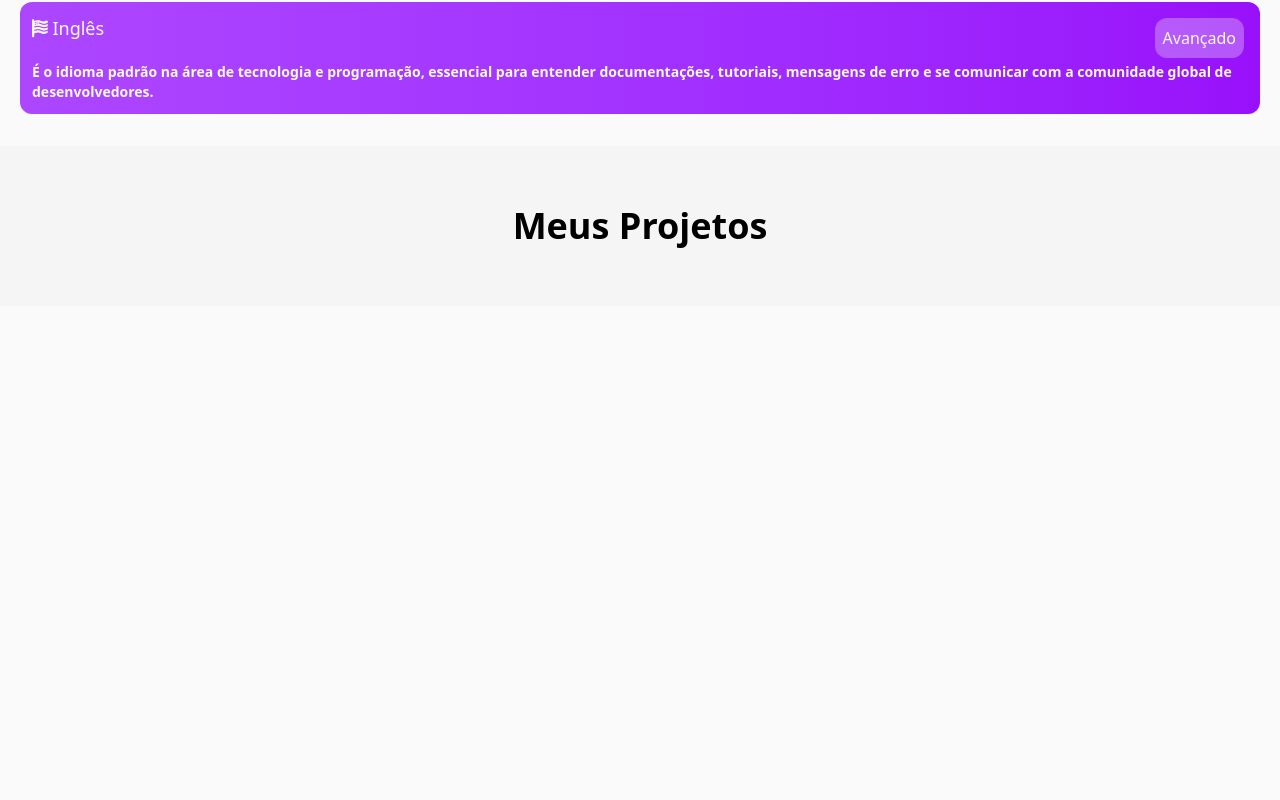
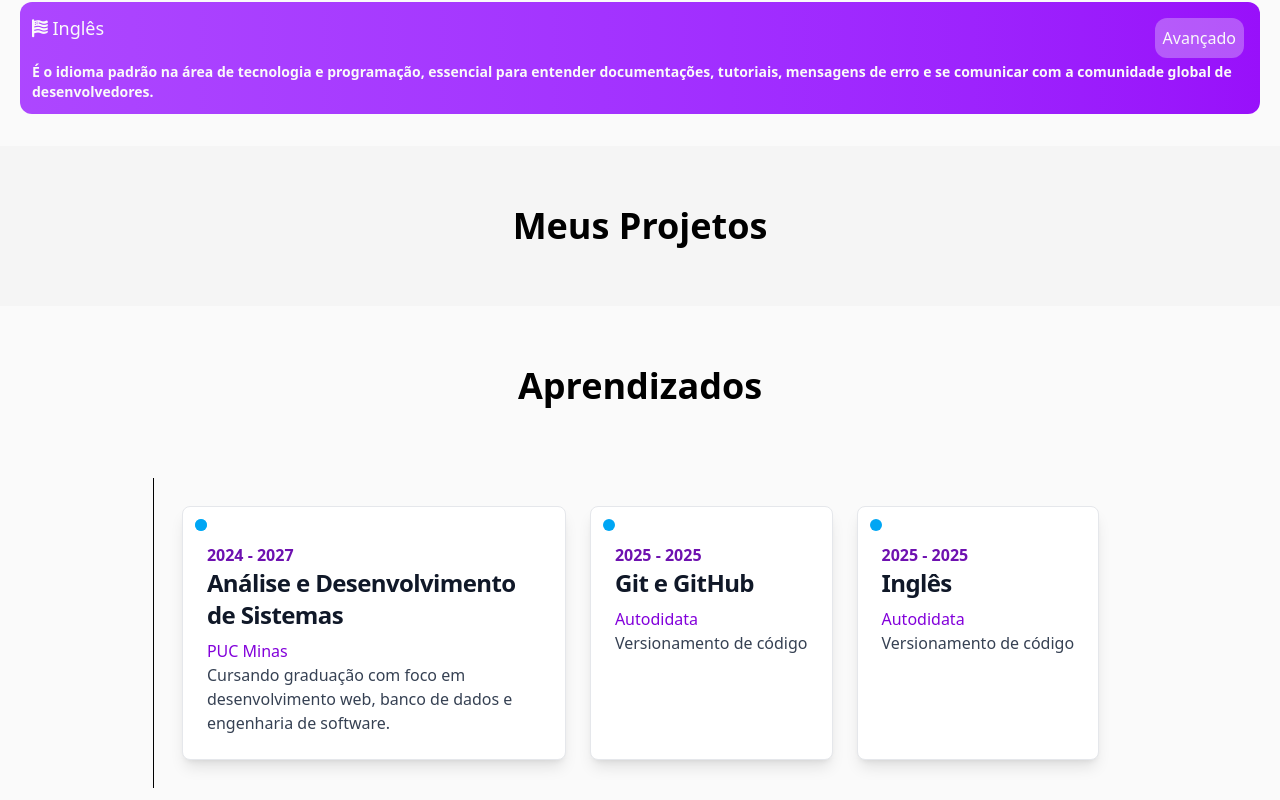
Before and after one commit to JulioFlavio/portfolio-site, a plain HTML site: page index.html in a window 1280 px wide. Shown: the part 2140-2940 px from the top of the page. Before the commit the page ends 2446 px from the top, so only its background shows below. Drawn offline with nearby package versions, Linux system fonts and the light colour scheme; no server answers.

Commit message:
Seção 'Aprendizado' adicionada já com JavaScript

```diff
--- a/css/style.css
+++ b/css/style.css
@@ -93,3 +93,8 @@ input:checked + .slider::before {
   border-radius: 25pt;
   /* background-color: rgba(163, 124, 182, 0.3); */
 }
+
+.ping {
+  background-color: blue;
+  border-radius: 50%;
+}
--- a/db/habilidades.json
+++ b/db/informacoes.json
@@ -76,5 +76,28 @@
       "nivel": "Avançado",
       "descricao": "É o idioma padrão na área de tecnologia e programação, essencial para entender documentações, tutoriais, mensagens de erro e se comunicar com a comunidade global de desenvolvedores."
     }
+  ],
+  "aprendizados": [
+    {
+      "inicio": "2024",
+      "conclusao": "2027",
+      "nome": "Análise e Desenvolvimento de Sistemas",
+      "instituicao": "PUC Minas",
+      "descricao": "Cursando graduação com foco em desenvolvimento web, banco de dados e engenharia de software."
+    },
+    {
+      "inicio": "2025",
+      "conclusao": "2025",
+      "nome": "Git e GitHub",
+      "instituicao": "Autodidata",
+      "descricao": "Versionamento de código"
+    },
+    {
+      "inicio": "2025",
+      "conclusao": "2025",
+      "nome": "Inglês",
+      "instituicao": "Autodidata",
+      "descricao": "Versionamento de código"
+    }
   ]
 }
--- a/index.html
+++ b/index.html
@@ -55,7 +55,7 @@
     </div>
   </section>
 
-  <section class="dark:bg-gray-800 grid justify-items-center py-3 px-5">
+  <section class="bg-neutral-50 dark:bg-gray-800 grid justify-items-center py-3 px-5">
     <h1 class="font-bold text-4xl dark:text-neutral-50 py-15">Sobre Mim</h1>
     <p class="text-gray-800 dark:text-neutral-50 text-start">Olá! Sou um desenvolvedor iniciante com conhecimentos em HTML, CSS, JavaScript e Git. Busco minha primeira oportunidade na área de tecnologia para aprender e crescer profissionalmente.
     <br><br>
@@ -74,23 +74,19 @@
   <section class="grid justify-items-center bg-neutral-100 dark:bg-gray-900">
     <h1 class="font-bold text-4xl dark:text-neutral-50 py-15">Meus Projetos</h1>
     <div id="cards" class="">
-      <!-- <div class="max-w-sm p-6 bg-white border border-gray-200 rounded-lg shadow-sm dark:bg-gray-800 dark:border-gray-700">
-          <a href="#">
-              <h5 class="mb-2 text-2xl font-bold tracking-tight text-gray-900 dark:text-white">Noteworthy technology acquisitions 2021</h5>
-          </a>
-          <p class="mb-3 font-normal text-gray-700 dark:text-gray-400">Here are the biggest enterprise technology acquisitions of 2021 so far, in reverse chronological order.</p>
-          <a href="#" class="inline-flex items-center px-3 py-2 text-sm font-medium text-center text-white bg-blue-700 rounded-lg hover:bg-blue-800 focus:ring-4 focus:outline-none focus:ring-blue-300 dark:bg-blue-600 dark:hover:bg-blue-700 dark:focus:ring-blue-800">
-              Read more
-              <svg class="rtl:rotate-180 w-3.5 h-3.5 ms-2" aria-hidden="true" xmlns="http://www.w3.org/2000/svg" fill="none" viewBox="0 0 14 10">
-                  <path stroke="currentColor" stroke-linecap="round" stroke-linejoin="round" stroke-width="2" d="M1 5h12m0 0L9 1m4 4L9 9"/>
-              </svg>
-          </a>
-      </div> -->
-
+      <!-- JavaScript -->
     </div>
 
 
   </section>
+
+  <section class="grid justify-items-center bg-neutral-50 dark:bg-gray-800">
+    <h1 class="font-bold text-4xl dark:text-neutral-50 py-15">Aprendizados</h1>
+    <div id="formacoes" class="border-l-1 p-4 m-3 flex flex-wrap">
+      <!-- JavaScript -->
+    </div>
+  </section>
+
   <script src="scripts/script.js"></script>
 </body>
 </html>
--- a/scripts/script.js
+++ b/scripts/script.js
@@ -1,24 +1,25 @@
 async function pesquisaJson() {
-  await fetch("db/habilidades.json")
+  await fetch("db/informacoes.json")
   .then((response) => {
     return response.json();
   })
   .then(data => {
 
-    substituiHabilidades(data.habilidades)
-    substituiNivel(data.habilidades)
+    preencheHabilidades(data.habilidades)
+    preencheNivel(data.habilidades)
+    preencheAprendizados(data.aprendizados)
 
   })
 }
 
-function substituiHabilidades(minhasHabilidades) {
+function preencheHabilidades(minhasHabilidades) {
   minhasHabilidades.forEach(habilidade => {
     document.getElementById("habilidades").innerHTML += `
       <span class="habilidades bg-purple-500/25 dark:bg-blue-800/25 dark:text-blue-500">${habilidade.nome}</span>
     `});
 }
 
-function substituiNivel(minhasHabilidades) {
+function preencheNivel(minhasHabilidades) {
   minhasHabilidades.forEach(habilidade => {
     document.getElementById("nivel").innerHTML += `
       <div class="my-5 p-3 flex flex-wrap justify-between text-neutral-50 rounded-xl bg-linear-to-r from-${habilidade.cor1}-${habilidade.tom1} to-${habilidade.cor2}-${habilidade.tom2}">
@@ -31,14 +32,10 @@ function substituiNivel(minhasHabilidades) {
 
 }
 
-pesquisaJson()
-// chama também "subsituiHabilidades" e "substituiNivel"
-
 async function consultaRepositoriosGithub() {
   const resposta = await fetch("https://api.github.com/users/JulioFlavio/repos")
   const github = await resposta.json()
 
-  console.log(github)
   github.forEach(repositorio => {
     document.getElementById("cards").innerHTML += `
       <div class="max-w-sm p-6 my-7 bg-white border border-gray-200 rounded-lg shadow-sm dark:bg-gray-800 dark:border-gray-700">
@@ -57,4 +54,38 @@ async function consultaRepositoriosGithub() {
   });
 }
 
+function preencheAprendizados(meusAprendizados) {
+
+  // Preenchendo com o primeiro elemento (primeira formação) sozinha pois ela terá uma pequena animação
+  document.getElementById("formacoes").innerHTML += `
+    <a href="#" class="block m-3 max-w-sm p-6 bg-white border border-gray-200 rounded-lg shadow-lg hover:bg-gray-100 dark:bg-gray-800 dark:border-gray-700 dark:hover:bg-gray-700">
+      <span class="relative -top-3 -left-3 flex size-3">
+        <span class="absolute inline-flex h-full w-full animate-ping rounded-full bg-sky-400 opacity-75"></span>
+        <span class="relative inline-flex size-3 rounded-full bg-sky-500"></span>
+      </span>
+      <span class="text-purple-800 font-bold">${meusAprendizados[0].inicio} - ${meusAprendizados[0].conclusao}</span>
+      <h3 class="mb-2 text-2xl font-bold tracking-tight text-gray-900 dark:text-white">${meusAprendizados[0].nome}</h3>
+      <p class="font-normal text-purple-700 dark:text-purple-800">${meusAprendizados[0].instituicao}</p>
+      <p class="font-normal text-gray-700 dark:text-gray-400">${meusAprendizados[0].descricao}</p>
+    </a>
+  `
+
+  // Todos os outros aprendizados começando a partir do segundo
+  for (let i = 1; i < meusAprendizados.length; i++) {
+    document.getElementById("formacoes").innerHTML += `
+      <a href="#" class="block grow m-3 max-w-sm p-6 bg-white border border-gray-200 rounded-lg shadow-lg hover:bg-gray-100 dark:bg-gray-800 dark:border-gray-700 dark:hover:bg-gray-700">
+        <span class="relative -top-3 -left-3 flex size-3">
+          <span class="relative inline-flex size-3 rounded-full bg-sky-500"></span>
+        </span>
+        <span class="text-purple-800 font-bold">${meusAprendizados[i].inicio} - ${meusAprendizados[i].conclusao}</span>
+        <h3 class="mb-2 text-2xl font-bold tracking-tight text-gray-900 dark:text-white">${meusAprendizados[i].nome}</h3>
+        <p class="font-normal text-purple-700 dark:text-purple-800">${meusAprendizados[i].instituicao}</p>
+        <p class="font-normal text-gray-700 dark:text-gray-400">${meusAprendizados[i].descricao}</p>
+      </a>
+    `
+  }
+}
+
+pesquisaJson()
+// chama também "subsituiHabilidades" e "preencheNivel"
 consultaRepositoriosGithub()
```
